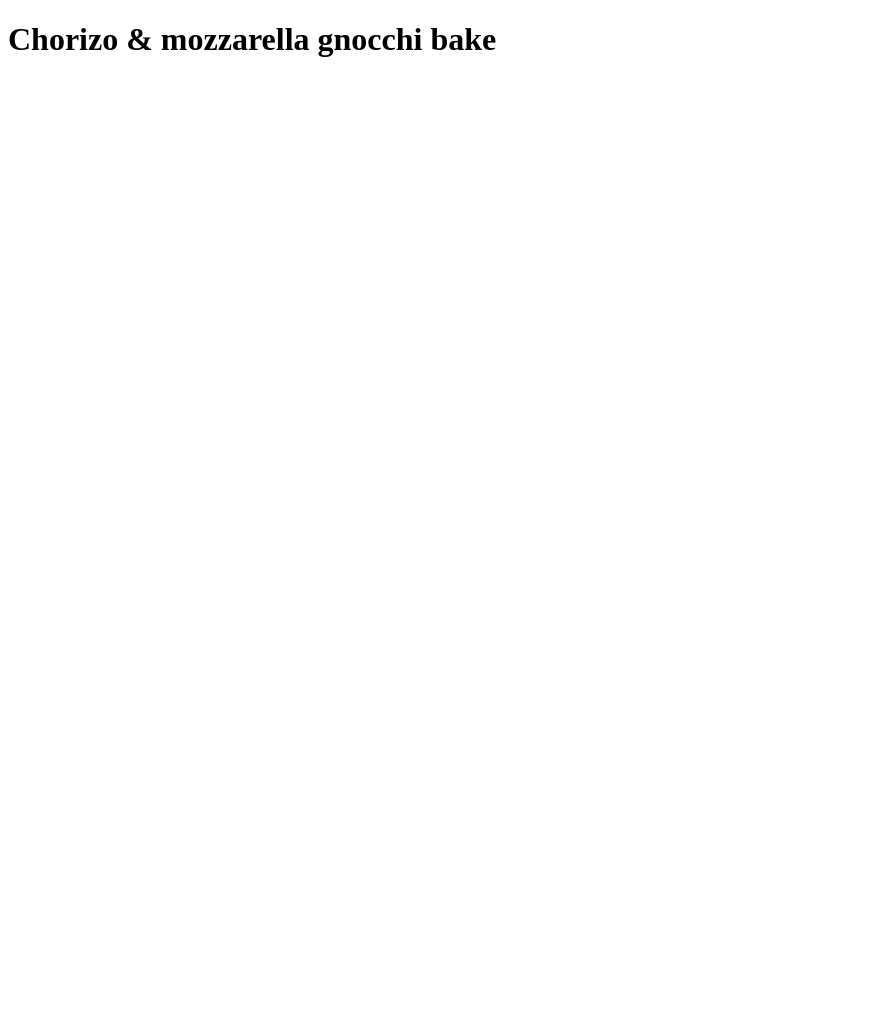
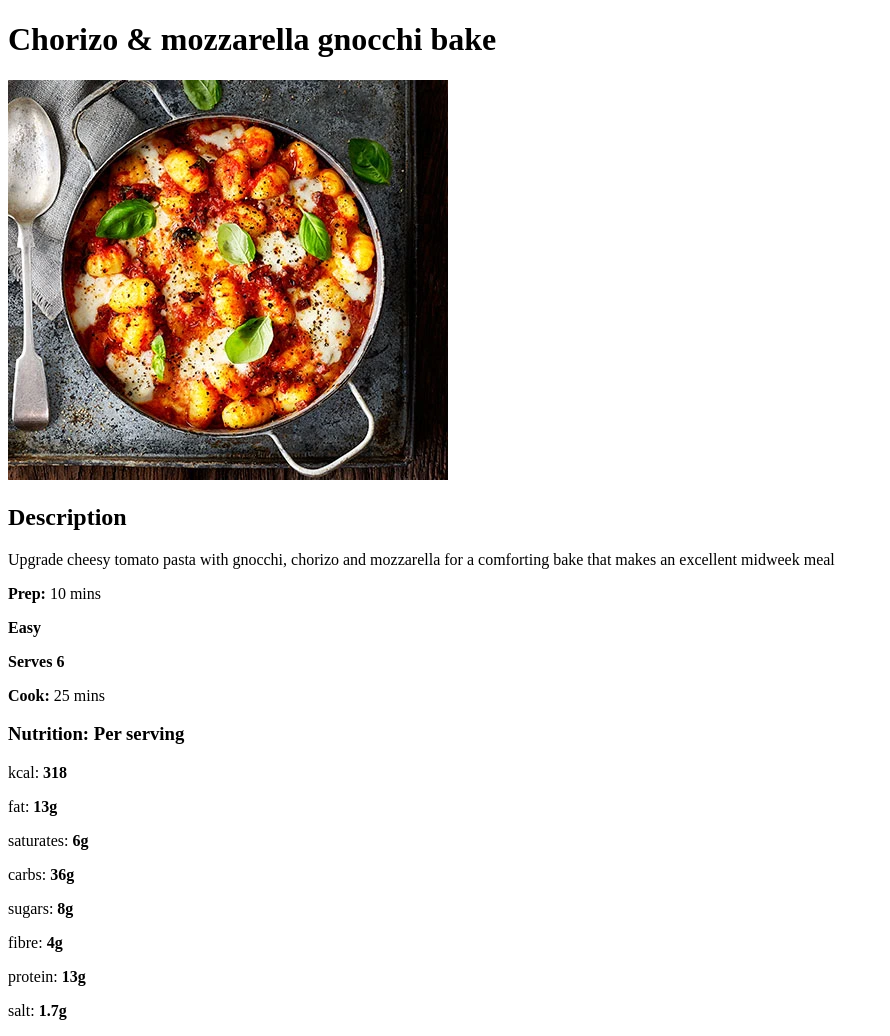
Before and after one commit to Filip4Ace/odin-recipes, a plain HTML site: page recipes/chorizo-mozzarella-gnocchi-bake.html in a window 1280 px wide. Shown: the whole page, without its empty margins (0-890 px from the left). Before the commit the page ends 800 px from the top, so only its background shows below. Drawn offline with Linux system fonts and the light colour scheme.

Commit message:
Almost finish first recipe Add images

```diff
--- a/recipes/chorizo-mozzarella-gnocchi-bake.html
+++ b/recipes/chorizo-mozzarella-gnocchi-bake.html
@@ -8,5 +8,21 @@
 </head>
 <body>
     <h1>Chorizo & mozzarella gnocchi bake</h1>
+    <img src="../images/gnocchi-1d16725.webp" alt="Food Photo">
+    <h2>Description</h2>
+    <p>Upgrade cheesy tomato pasta with gnocchi, chorizo and mozzarella for a comforting bake that makes an excellent midweek meal</p>
+    <p><strong>Prep:</strong> 10 mins</p>
+    <p><strong>Easy</strong></p>
+    <p><strong>Serves 6</strong></p>
+    <p><strong>Cook:</strong> 25 mins</p>
+    <h3>Nutrition: Per serving</h3>
+    <p>kcal: <strong>318</strong></p>
+    <p>fat: <strong>13g</strong></p>
+    <p>saturates: <strong>6g</strong></p>
+    <p>carbs: <strong>36g</strong></p>
+    <p>sugars: <strong>8g</strong></p>
+    <p>fibre: <strong>4g</strong></p>
+    <p>protein: <strong>13g</strong></p>
+    <p>salt: <strong>1.7g</strong></p>
 </body>
 </html>
```
Also changed, not shown: images/gnocchi-1d16725.webp (added).
